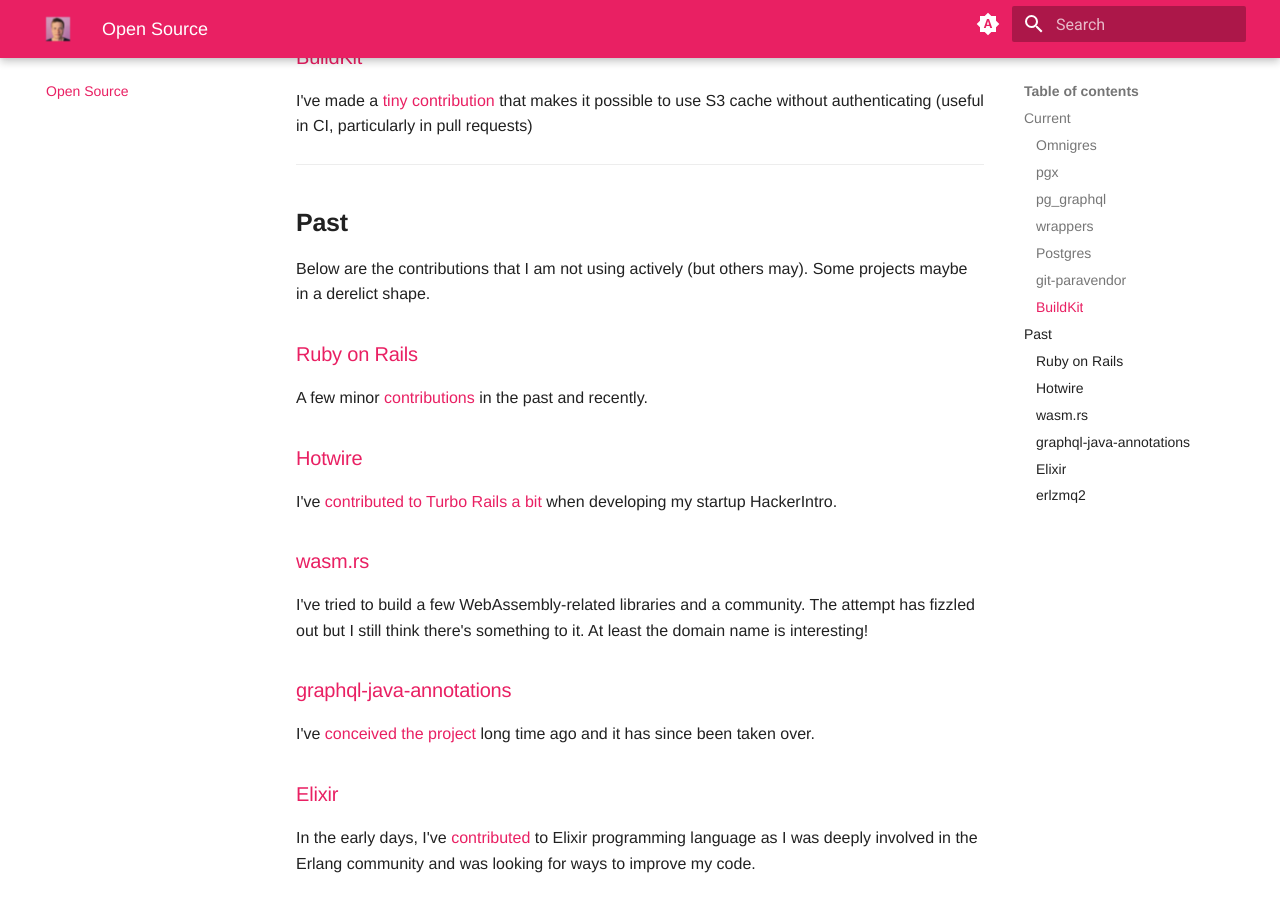
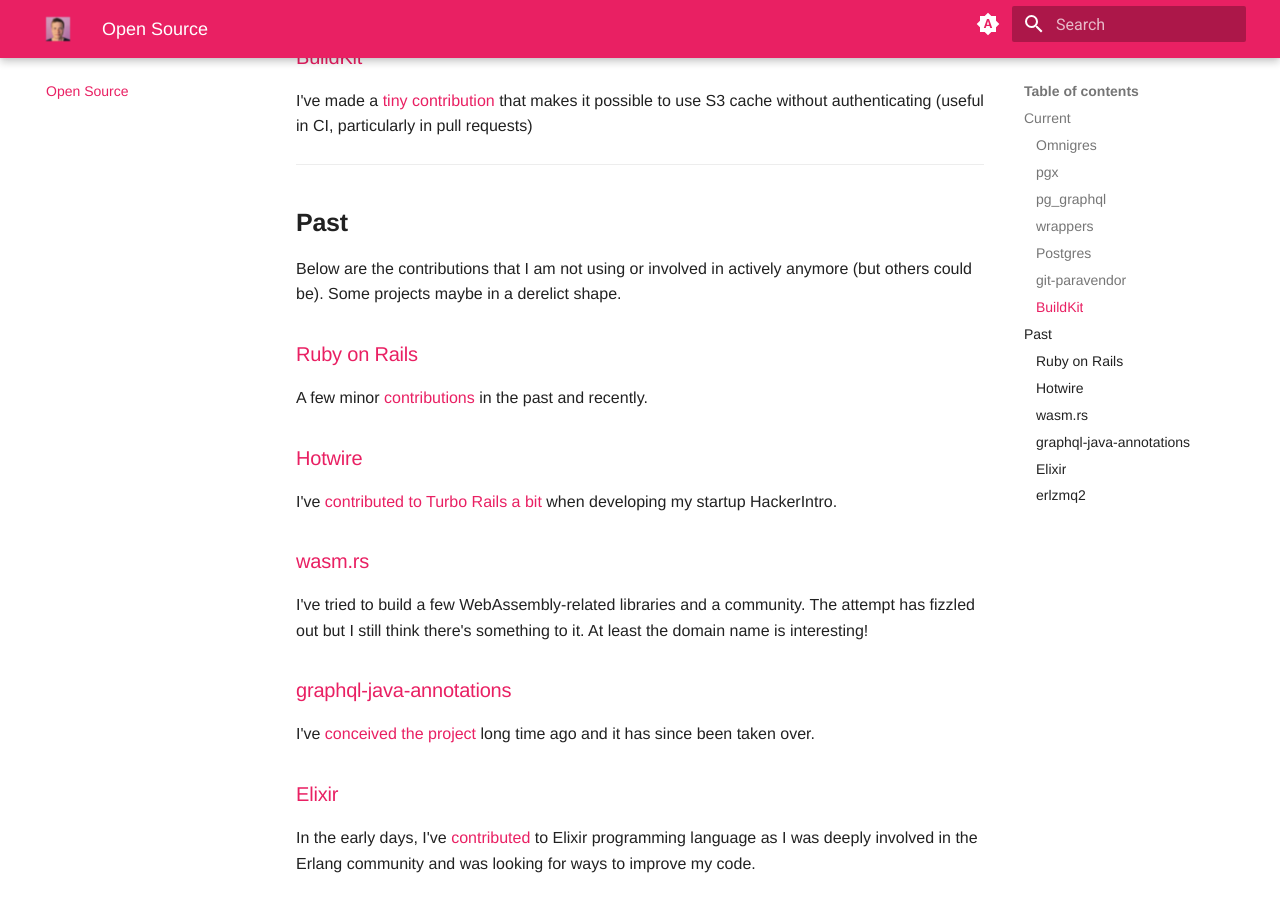
Before and after one commit to yrashk/yrashk.github.io, an MkDocs documentation site: the page built from docs/opensource/index.md, in a window 1280 px wide and 900 px high, scrolled down 1329 px. Built offline with MkDocs 1.6.1 and Material for MkDocs 9.7.7, drawn with Linux system fonts in a browser that asks for light colours.

Commit message:
Improve wording

```diff
--- a/docs/opensource/index.md
+++ b/docs/opensource/index.md
@@ -52,7 +52,7 @@
 
 ## __Past__
 
-Below are the contributions that I am not using actively (but others may). Some projects maybe in a derelict shape.
+Below are the contributions that I am not using or involved in actively anymore (but others could be). Some projects maybe in a derelict shape.
 
 
 ### [Ruby on Rails](https://rubyonrails.org)
```
